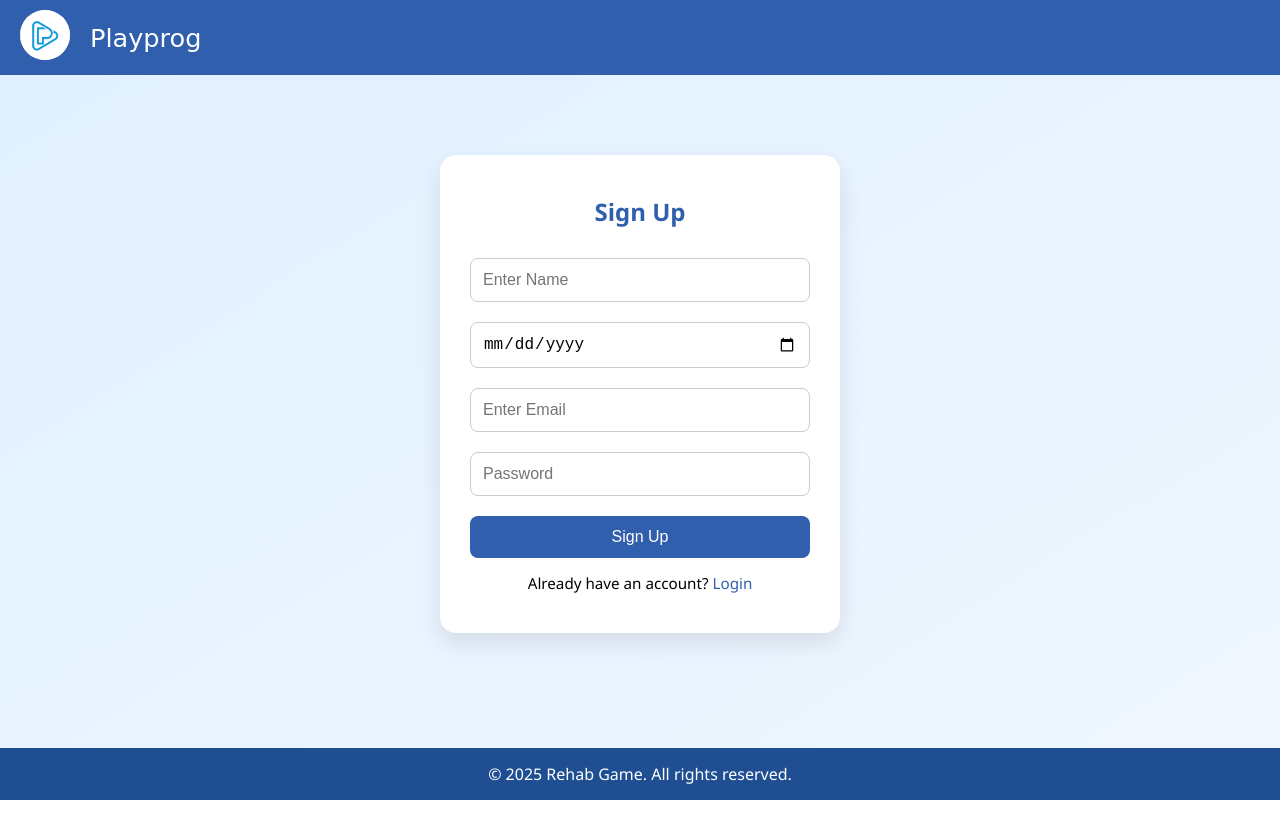
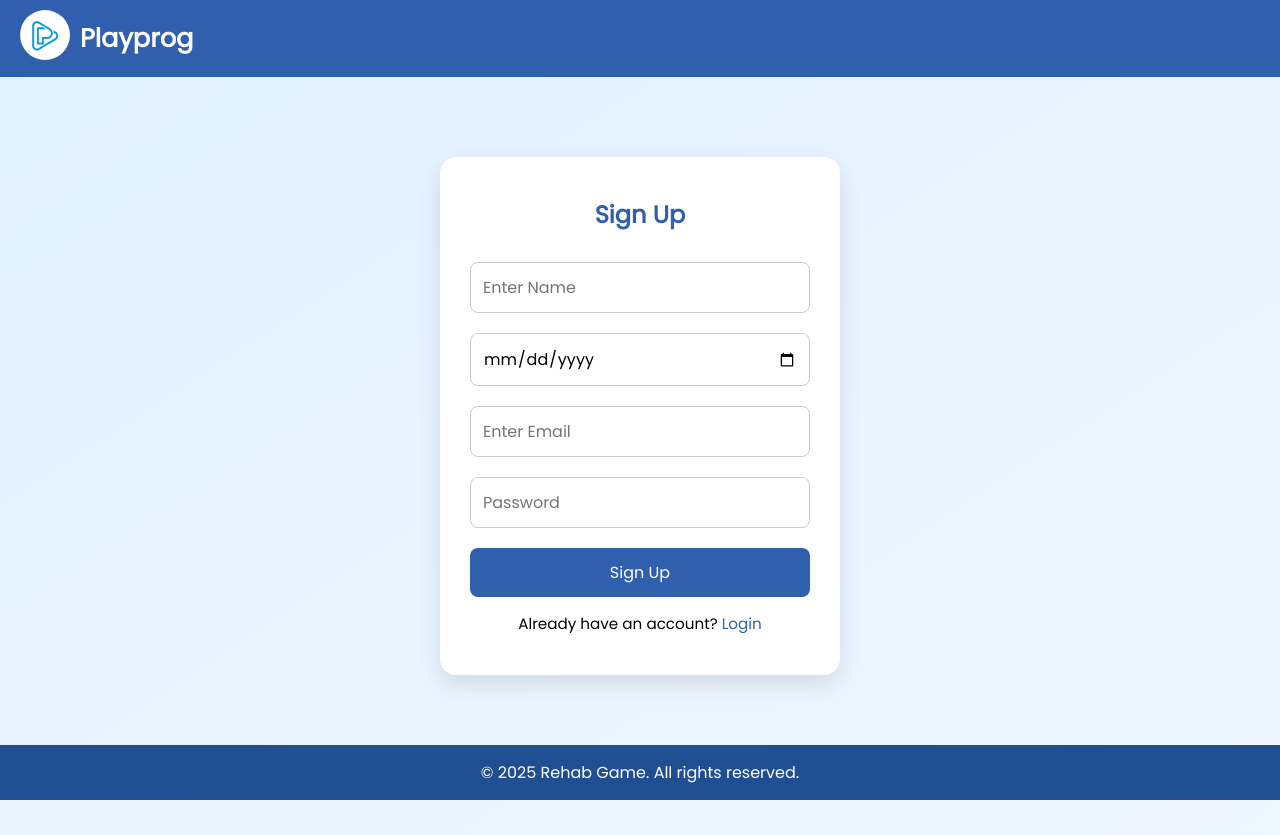
Before and after one commit to anvith-u-077/rehab_webpage, a plain HTML site: page signup.html in a window 1280 px wide. Before the commit the page ends 800 px from the top, so only its background shows below. Drawn offline with Linux system fonts and the light colour scheme; no server answers.

Commit message:
added correct font

```diff
--- a/signup.css
+++ b/signup.css
@@ -3,12 +3,13 @@
   margin: 0;
   padding: 0;
   box-sizing: border-box;
+  font-family: 'Poppins', sans-serif;
+
 }
 
 body {
   min-height: 100vh;
   background: linear-gradient(to bottom right, #e0f0ff, #f0f7ff);
-  font-family: 'Segoe UI', sans-serif;
   padding-bottom: 80px;
 }
 
@@ -25,9 +26,10 @@ body {
 .navbar p{
   text-align: center;
   font-size: large;
-  margin: 0px 0px 0px 20px;
-  font-family: 'Special Gothic Expanded One', cursive;
+  margin: 0px 0px 0px 10px;
   font-size: 1.6rem;
+  font-weight: 1000;
+
 }
 
 .navbar img {
```
